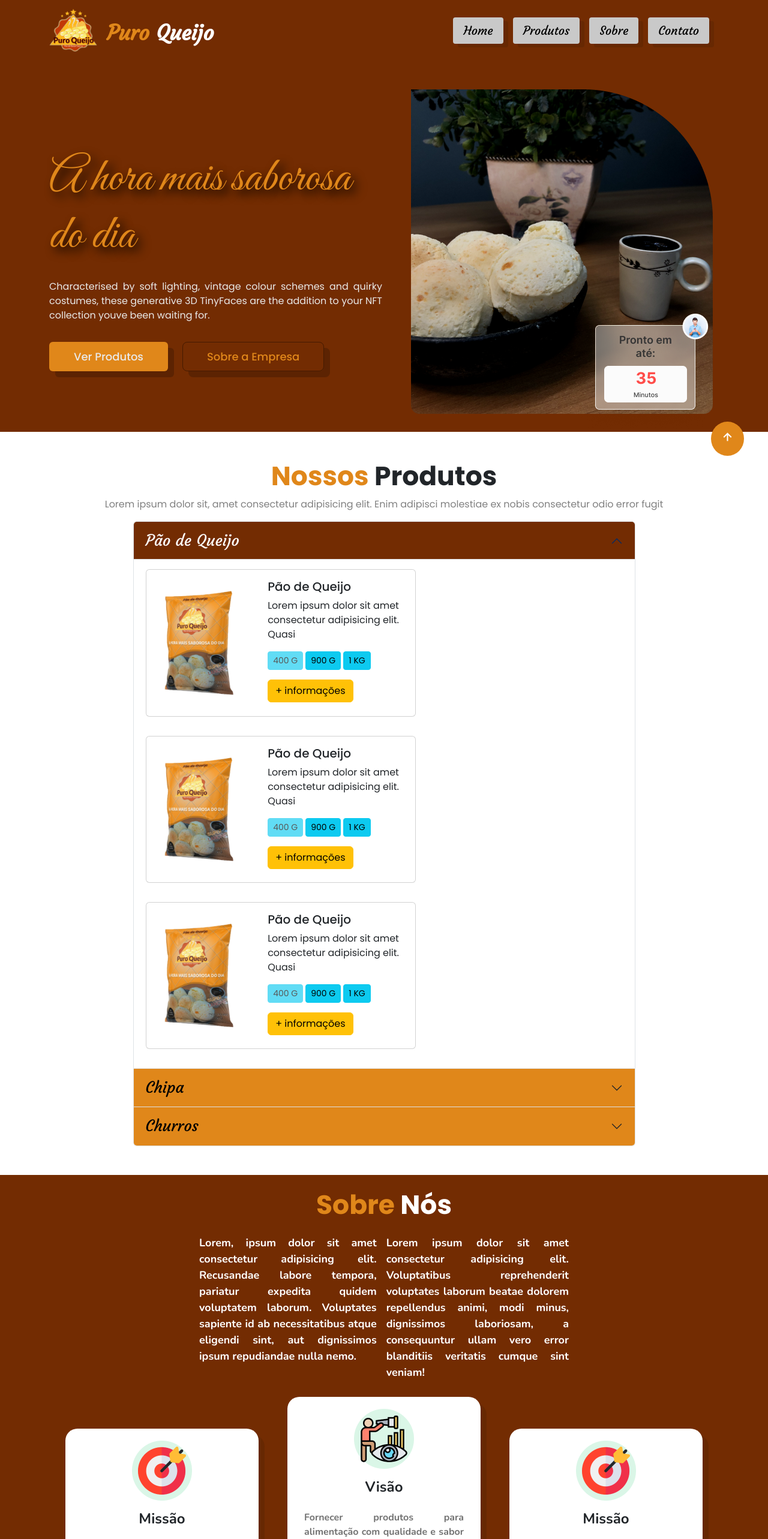
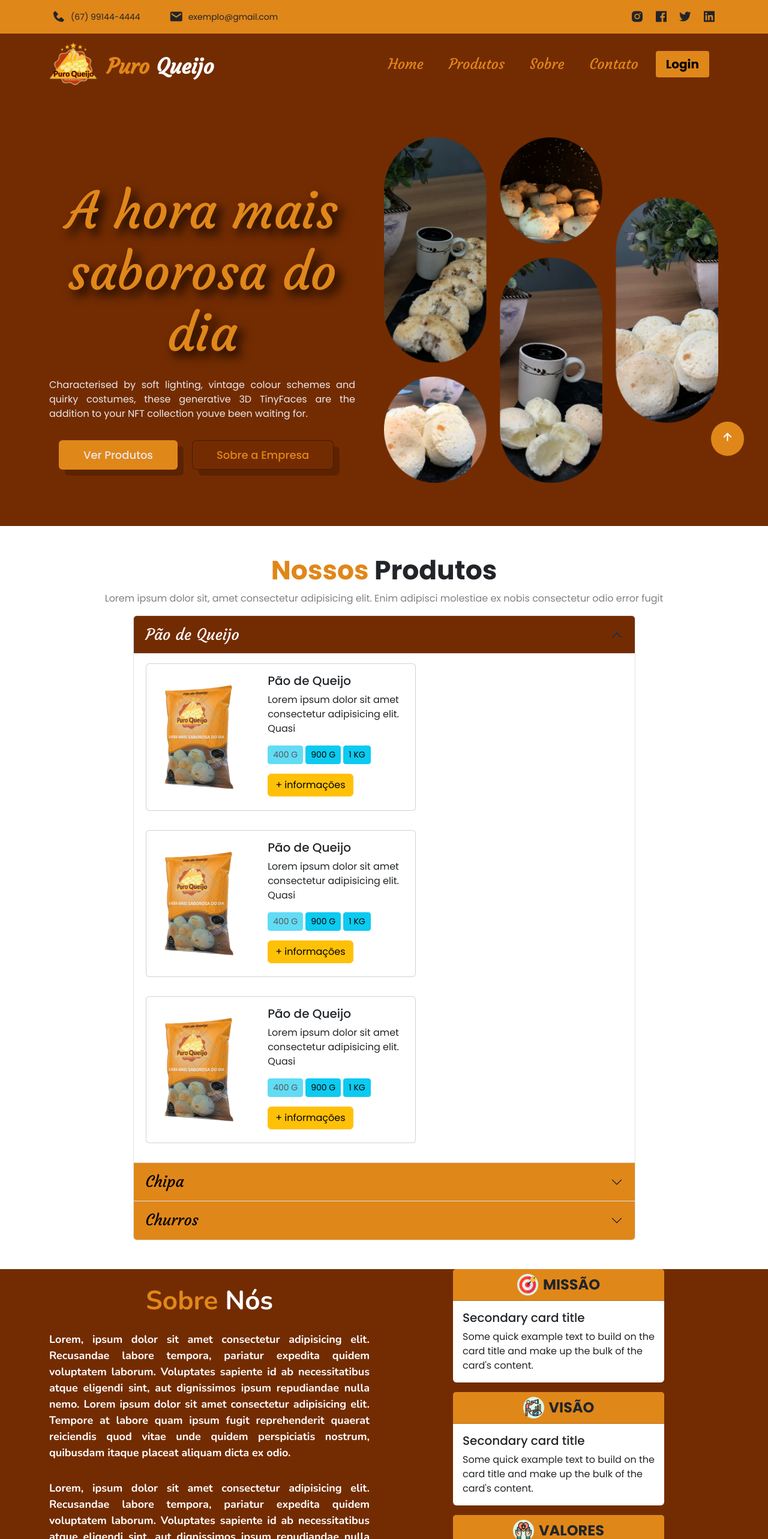
Before and after one commit to devPrates/PuroQueijo, a React (Vite) app: page / in a window 1280 px wide. Shown: the top 2566 px of the page at 60% size. Built offline with nearby package versions, Linux system fonts and the light colour scheme.

Commit message:
alterações na home e na pagina sobre

```diff
--- a/src/components/About/About.jsx
+++ b/src/components/About/About.jsx
@@ -1,26 +1,30 @@
 import "./about.css"
 import missao from "../../assets/missao.png"
 import visao from "../../assets/visao.png"
+import valores from "../../assets/valores.png"
 import CardAbout from "./CardAbout"
+
 
 function Sobre(){
     return(
         <>
                 <section className="about mt-5" id="Sobre">
-                    <section className="container d-flex flex-column align-items-center gap-3 w-50">
-                        <h1 className="mt-4 titulo titulo-sobre"><span className="titulo__color "> Sobre </span> Nós</h1>
-                        <article className="d-flex gap-3 justify-content-center sobre__texto">
-                            <p className="">
-                            Lorem, ipsum dolor sit amet consectetur adipisicing elit. Recusandae labore tempora, pariatur expedita quidem voluptatem laborum. Voluptates sapiente id ab necessitatibus atque eligendi sint, aut dignissimos ipsum repudiandae nulla nemo.
-                            </p>
-                            <p>Lorem ipsum dolor sit amet consectetur adipisicing elit. Voluptatibus reprehenderit voluptates laborum beatae dolorem repellendus animi, modi minus, dignissimos laboriosam, a consequuntur ullam vero error blanditiis veritatis cumque sint veniam!</p>
+                    <section className="container d-flex gap-5 ">
+                        <article className="d-flex flex-column gap-3 justify-content-center sobre__texto w-50">
+                        <h1 className="mt-4 titulo titulo-sobre text-center"><span className="titulo__color "> Sobre </span> Nós</h1>
+                        <p>
+                        Lorem, ipsum dolor sit amet consectetur adipisicing elit. Recusandae labore tempora, pariatur expedita quidem voluptatem laborum. Voluptates sapiente id ab necessitatibus atque eligendi sint, aut dignissimos ipsum repudiandae nulla nemo. Lorem ipsum dolor sit amet consectetur adipisicing elit. Tempore at labore quam ipsum fugit reprehenderit quaerat reiciendis quod vitae unde quidem perspiciatis nostrum, quibusdam itaque placeat aliquam dicta ex odio.
+                        </p>
+                        <p>
+                        Lorem, ipsum dolor sit amet consectetur adipisicing elit. Recusandae labore tempora, pariatur expedita quidem voluptatem laborum. Voluptates sapiente id ab necessitatibus atque eligendi sint, aut dignissimos ipsum repudiandae nulla nemo. Lorem ipsum dolor sit amet consectetur adipisicing elit. Quos repellendus rem reiciendis temporibus dolorum accusantium! Quis cum nulla tenetur consequuntur quod veritatis sed dolorem reiciendis sunt omnis nihil, dolor accusantium!
+                        </p>
                         </article>
 
-                        <div className="about__cards d-flex gap-5 mt-5">
-                            <CardAbout imagem={missao} titulo="Missão" texto="Fornecer produtos para alimentação com qualidade e sabor único."/>
-                            <div className="card__about"><CardAbout imagem={visao} titulo="Visão" texto="Fornecer produtos para alimentação com qualidade e sabor único."/></div>
-                            <CardAbout imagem={missao} titulo="Missão" texto="Fornecer produtos para alimentação com qualidade e sabor único."/>
-                        </div>
+                        <article className="d-flex flex-column w-50 align-items-center justify-content-around">
+                                <CardAbout imagem={missao} titulo="MISSÃO"/>
+                                <CardAbout imagem={visao} titulo="VISÃO"/>
+                                <CardAbout imagem={valores} titulo="VALORES"/>
+                        </article>
                     </section>
                 </section>
         </>
--- a/src/components/About/CardAbout.jsx
+++ b/src/components/About/CardAbout.jsx
@@ -1,14 +1,17 @@
 import "./about.css"
 
-function CardAbout(props){
+function CardAbout(props) {
     return (
         <>
-            <div className="cardMVV d-flex gap-3 flex-column align-items-center justify-content-center text-center">
-               <div className="sobre__card-svg">
-                  <img src={props.imagem} alt={props.alt} />
-               </div>
-               <h3 className="sobre__card-titulo">{props.titulo}</h3>
-               <p className="sobre__card-sub">{props.texto}</p>
+            <div className="card card_about mb-3">
+                <div className="card-header card_header d-flex justify-content-center gap-2">
+                    <img src={props.imagem} alt="" />
+                    <span>{props.titulo}</span>
+                </div>
+                <div className="card-body">
+                    <h5 className="card-title">Secondary card title</h5>
+                    <p className="card-text">Some quick example text to build on the card title and make up the bulk of the card's content.</p>
+                </div>
             </div>
         </>
     )
--- a/src/components/About/about.css
+++ b/src/components/About/about.css
@@ -1,14 +1,7 @@
 .about {
     background-color: var(--background-color-section);
-    padding-bottom: 5%;
 }
-.cardMVV {
-    width: 322px;
-    height: 296px;
-    background-color: #fff;
-    border-radius: 20px;
-    box-shadow: 10px 10px rgba(0, 0, 0, 0.1);
-}
+
 
 .sobre__card-titulo {
     font-family: var(--font-corpo);
@@ -40,19 +33,24 @@
     font-size: 18px;
 }
 
-.card__about {
-    margin-top: -5%;
+.card_about {
+    max-width: 22rem !important;
+    border: none;
+}
+
+.card_header {
+    text-align: center;
+    font-size: 24px;
+    font-weight: 700;
+    background-color: var(--Primary-color-500);
+}
+
+.card_header img {
+    width: 35px;
 }
 
 @media (max-width: 1040px){
-    .about__cards {
-        flex-wrap: wrap;
-        justify-content: center;
-    }
 
-    .card__about {
-        margin-top: 0 !important;
-    }
 }
 
 @media (max-width: 450px){
--- a/src/components/Header/Header.jsx
+++ b/src/components/Header/Header.jsx
@@ -1,7 +1,6 @@
 import { Link, useNavigate } from "react-router-dom";
 import "./header.css";
 import logo from "/Logo.png"
-import Socials from "../Socials/Socials";
 
 function Header() {
     const navigate = useNavigate()
@@ -12,12 +11,31 @@ function Header() {
 
     return (
         <>
+            <div className="barra-superior">
+                <div className="container d-flex justify-content-between align-items-center p-3">
+                    <div className="d-flex gap-5 contatos_barra">
+                        <div className="d-flex align-items-center gap-2">
+                            <i className='bx bxs-phone'></i>
+                            <span>(67) 99144-4444</span></div>
+                        <div className="d-flex align-items-center gap-2">
+                            <i className='bx bxs-envelope'></i>
+                            <span>exemplo@gmail.com</span>
+                        </div>
+                    </div>
+                    <div className="d-flex gap-3 barra-icons">
+                        <i className='bx bxl-instagram-alt' ></i>
+                        <i className='bx bxl-facebook-square' ></i>
+                        <i className='bx bxl-twitter' ></i>
+                        <i className='bx bxl-linkedin-square' ></i>
+                    </div>
+                </div>
+            </div>
             <nav className="navbar navbar-expand-md">
                 <div className="container">
-                    <Link className="navbar-brand d-flex align-items-center gap-3" to="/login">
-                        <img src={logo} alt="Logomarca da Empresa" className="menu_logo"/>
+                    <div className="navbar-brand d-flex align-items-center gap-3">
+                        <img src={logo} alt="Logomarca da Empresa" className="menu_logo" />
                         <span className="menu_titulo"><span className="titulo_color">Puro</span> Queijo</span>
-                    </Link>
+                    </div>
                     <button className="navbar-toggler" type="button" data-bs-toggle="offcanvas" data-bs-target="#offcanvasNavbar" aria-controls="offcanvasNavbar" aria-label="Toggle navigation">
                         <span className="navbar-toggler-icon"></span>
                     </button>
@@ -40,6 +58,9 @@ function Header() {
                                 <li className="nav-item">
                                     <a className="btn menu_btn" onClick={voltarHome} href="#Contato">Contato</a>
                                 </li>
+                                <li className="nav-item">
+                                    <Link className="btn btn_login" to="/login" href="#Contato">Login</Link>
+                                </li>
                             </ul>
                         </div>
                     </div>
--- a/src/components/Header/header.css
+++ b/src/components/Header/header.css
@@ -13,21 +13,40 @@
     font-weight: bold;
 }
 
+.contatos_barra {
+    font-size: 14px;
+}
+.contatos_barra i{
+    font-size: 24px;
+}
+.barra-superior {
+    background-color: var(--Primary-color-500);
+}
+
+.barra-icons {
+    font-size: 24px;
+}
+
 .titulo_color {
     color: var(--Primary-color-500);
 }
 .menu_btn{
+    color:var(--Primary-color-500);
+    font-weight: 400;
+    font-size: 24px;
+}
+
+.btn_login {
     color: #000;
-    font-weight: 400;
+    font-weight: 700;
+    font-family: var(--font-title);
     font-size: 20px;
-    background-color: var(--grey-300);
+    background-color: var(--Primary-color-500);
     padding: 6px 16px;
     border-radius: 4px;
-    box-shadow: 8px 6px rgba(0, 0, 0, 0.1);
 }
-
 .menu_btn:hover{
-    background-color: var(--Primary-color-500);
+    color: #000;
     transition: .3s;
 }
 .menu_logo {
--- a/src/components/Hero/Hero.jsx
+++ b/src/components/Hero/Hero.jsx
@@ -1,20 +1,20 @@
 import './hero.css'
-import banner from '../../assets/banner.png'
+import banner from '../../assets/GridImagens.png'
 
 function Hero(){
     return (
         <>
         <section className='hero'>
-            <section className=' container d-flex justify-content-between gap-5' id='Home'>
-                <div className='hero_texto mt-5 d-flex flex-column justify-content-center gap-3'>
+            <section className=' container d-flex justify-content-between gap-5 h-100' id='Home'>
+                <div className='hero_texto mt-5 d-flex flex-column justify-content-center gap-3 w-50'>
                     <h1 className='hero_titulo'>A hora mais saborosa do dia</h1>
                     <p className='hero_sub'>Characterised by soft lighting, vintage colour schemes and quirky costumes, these generative 3D TinyFaces are the addition to your NFT collection youve been waiting for.</p>
-                    <div className='d-flex gap-4 hero_buttons'>
+                    <div className='d-flex gap-4 hero_buttons ms-3'>
                         <a className='btn hero_btn_produto' href="">Ver Produtos</a>
                         <a className='btn hero_btn_empresa' href="">Sobre a Empresa</a>
                     </div>
                 </div>
-                <div className='hero_imagem mt-5'>
+                <div className='hero_imagem d-flex flex-column justify-content-center w-50'>
                     <img src={banner} alt="" />
                 </div>
             </section>
--- a/src/components/Hero/hero.css
+++ b/src/components/Hero/hero.css
@@ -1,16 +1,21 @@
 .hero {
     background-color: var(--background-color-section);
-
+    height: 90vh;
 }
 
 .hero_titulo {
     color: var(--Primary-color-500);
     font-weight: 400;
-    font-size: 80px;
-    font-family: var(--font-great);
+    font-size: 85px;
+    text-align: center;
+    font-family: var(--font-logo);
     text-shadow: black 0.1em 0.1em 0.2em;
 }
 
+.hero_imagem img {
+    height: 80%;
+    pointer-events: none
+}
 .hero_sub {
     color: var(--grey-100);
     font-family: var(--font-title);
@@ -35,7 +40,7 @@
 .hero_btn_empresa{
     padding: 10px 40px;
     border-radius: 8px;
-    background-color: transparent;
+    background-color: var(--background-color-section);
     color: var(--Primary-color-500);
     border: 1px rgba(0, 0, 0, 0.4) solid;
     box-shadow: 10px 10px rgba(0, 0, 0, 0.2);
```
Also changed, not shown: src/assets/GridImagens.png (added).
